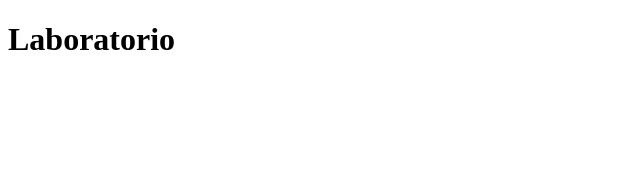
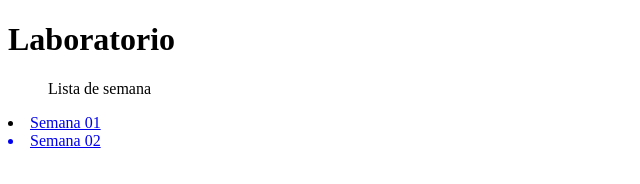
Before and after one commit to djmarciopira/Projeto_Laboratorio_Engenharia, a plain HTML site: page index.html in a window 1280 px wide. Shown: the whole page, without its empty margins (0-640 px from the left). Drawn offline with Linux system fonts and the light colour scheme.

Commit message:
upando lista

```diff
--- a/index.html
+++ b/index.html
@@ -7,5 +7,9 @@
 </head>
 <body>
     <h1>Laboratorio</h1>
+    <ol>Lista de semana</ol>
+        <li><a href="semana_01.html">Semana 01</li>
+        <li>Semana 02</li>
+
 </body>
 </html>
```
Also changed, not shown: semana_01.html (added, +12 -0 lines), semana_02.html (added).
